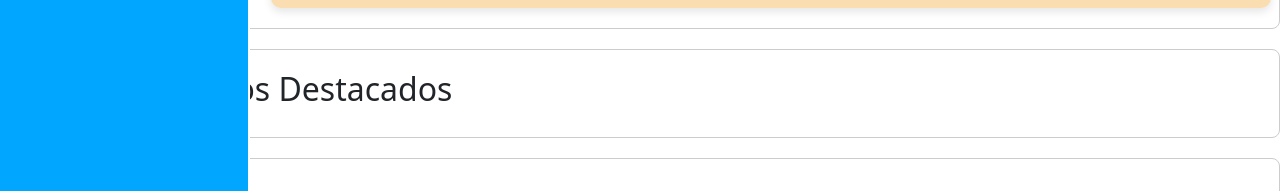
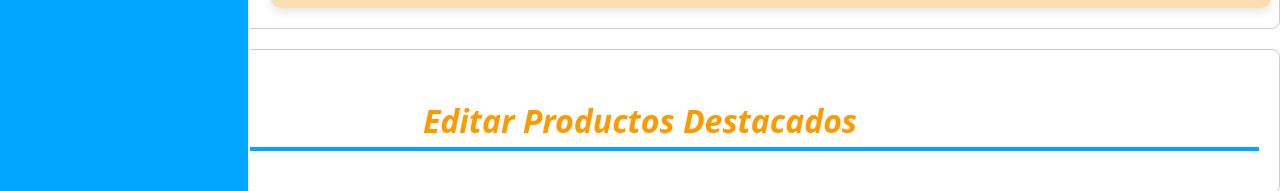
Before and after one commit to jairoaguilarts/AsiaImport, a React (Create React App) app: page /gestionpw in a window 1280 px wide. Shown: the part 588-779 px from the top of the page. Built offline with nearby package versions, Linux system fonts and the light colour scheme; no server answers; sample sign-in values are in the browser's storage; a web font is replaced by a local one.

Commit message:
cambios faltantes
algunas correcciones mas hechas

```diff
--- a/src/components/Admin_screens/GestionPW.js
+++ b/src/components/Admin_screens/GestionPW.js
@@ -259,7 +259,9 @@ const GestionPW = () => {
 
       {/* Sección Editar Productos Destacados */}
       <div ref={editarProductosDestacadosRef} className="section">
-        <h2>Editar Productos Destacados</h2>
+        <div className="editar-informacion-title">
+          <h1 className="title">Editar Productos Destacados</h1>
+        </div>
         {/* Contenido para Editar Productos Destacados */}
       </div>
 
--- a/src/components/Admin_screens/PGeneralAdmin.css
+++ b/src/components/Admin_screens/PGeneralAdmin.css
@@ -8,6 +8,7 @@
     flex: 1;
     background-color: #f0f0f0;
     padding: 20px;
+    margin-left: 250px;
 }
 
 .contenedor-box-info {
```
